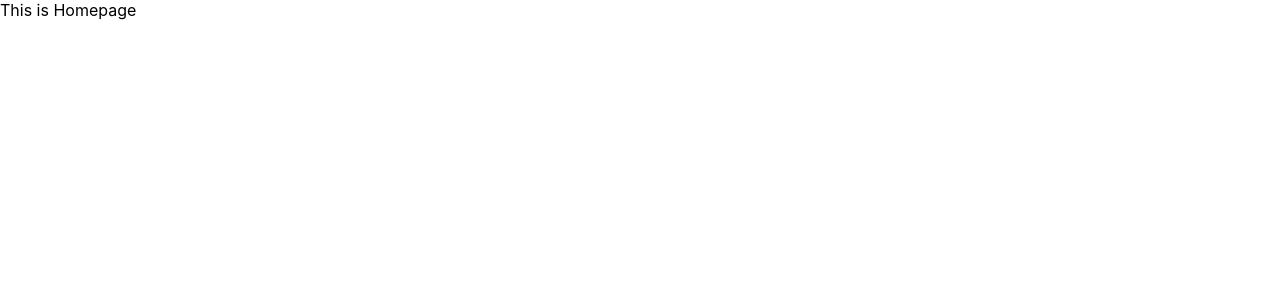
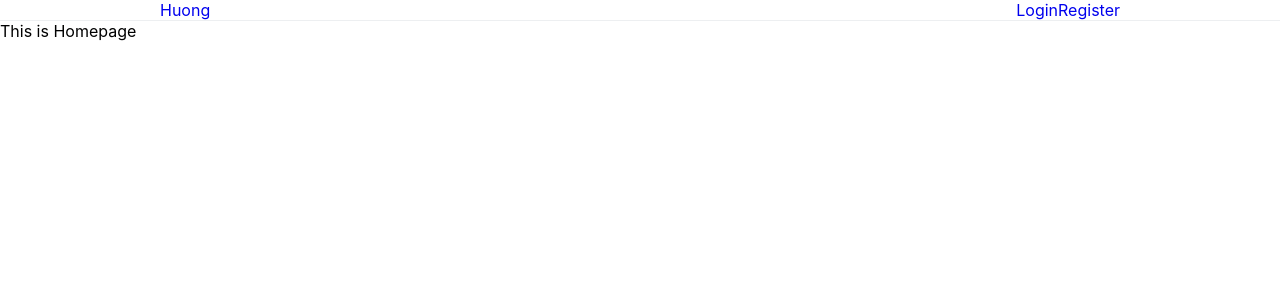
Before and after one commit to ngovanhuong94/reddit-clone, a React (Create React App) app in the folder client/: page / in a window 1280 px wide. Shown: the top 300 px of the page. Built offline with nearby package versions, Linux system fonts and the light colour scheme.

Commit message:
create header component

```diff
--- a/client/package.json
+++ b/client/package.json
@@ -6,7 +6,8 @@
     "react": "^16.8.6",
     "react-dom": "^16.8.6",
     "react-router-dom": "^5.0.0",
-    "react-scripts": "2.1.8"
+    "react-scripts": "2.1.8",
+    "styled-components": "^4.2.0"
   },
   "scripts": {
     "start": "react-scripts start",
--- a/client/src/App.js
+++ b/client/src/App.js
@@ -1,18 +1,30 @@
 import React, { Component } from 'react';
 import { BrowserRouter, Route, Switch } from 'react-router-dom'
+import { ThemeProvider } from 'styled-components'
 
+// theme
+import theme from './theme'
+// header
+import Header from './containers/Header'
+
+// pages
 import Home from './pages/Home'
 import Register from './pages/Register'
 
 class App extends Component {
   render() {
     return (
+      <ThemeProvider theme={theme}>
         <BrowserRouter>
+          <>
+            <Header />
             <Switch>
               <Route exact path="/" component={Home} />
               <Route path="/register" component={Register} />
             </Switch>
+          </>
         </BrowserRouter>
+      </ThemeProvider>
     );
   }
 }
--- /dev/null
+++ b/client/src/components/Container/index.js
@@ -0,0 +1,10 @@
+import React from 'react'
+import styled from 'styled-components'
+
+const StyledContainer = styled.div`
+    margin: 0 auto;
+    max-width: 960px;
+`
+
+
+export default StyledContainer
--- /dev/null
+++ b/client/src/components/Menu/MenuItem.js
@@ -0,0 +1,11 @@
+import React from 'react'
+import styled from 'styled-components'
+
+const StyledMenuItem = styled.li`
+
+    a {
+        text-decoration: none;
+    }
+`
+
+export default StyledMenuItem
--- /dev/null
+++ b/client/src/components/Menu/index.js
@@ -0,0 +1,13 @@
+import React from 'react'
+import styled from 'styled-components'
+import MenuItem from './MenuItem'
+
+const Menu = styled.ul`
+    display: flex;
+    flex-direction: row;
+    justfy-content: space-around;
+    list-style-type: none;
+`
+Menu.Item = MenuItem
+
+export default Menu
--- /dev/null
+++ b/client/src/containers/Header/index.js
@@ -0,0 +1,42 @@
+import React from 'react'
+import styled from 'styled-components'
+import { Link } from 'react-router-dom'
+import Container from '../../components/Container'
+import Menu from '../../components/Menu'
+
+const StyledNav = styled.nav`
+    background: white;
+    border-bottom: 1px solid ${props => props.theme.borderColor};
+`
+
+const StyledContainer = styled(Container)`
+    display: flex;
+    flex-direction: row;
+    justify-content: space-between;
+`
+
+class Header extends React.Component {
+    render () {
+        return (
+            <StyledNav>
+                <StyledContainer>
+                    <Menu>
+                        <Menu.Item>
+                            <Link to="/">Huong</Link>
+                        </Menu.Item>
+                    </Menu>
+                    <Menu>
+                        <Menu.Item>
+                            <Link to="/login">Login</Link>
+                        </Menu.Item>
+                        <Menu.Item>
+                            <Link to="/register">Register</Link>
+                        </Menu.Item>
+                    </Menu>
+                </StyledContainer>
+            </StyledNav>
+        )
+    }
+}
+
+export default Header
--- a/client/src/index.css
+++ b/client/src/index.css
@@ -1,3 +1,9 @@
+* {
+  padding: 0;
+  margin: 0;
+  box-sizing: border-box;
+}
+
 body {
   margin: 0;
   padding: 0;
--- /dev/null
+++ b/client/src/theme.js
@@ -0,0 +1,18 @@
+const theme = {
+    borderColor: '#EDEFF1',
+    errorText: '#FF0000',
+    linkText: 'rgb(24, 144, 255);',
+    bodyText: '#1c1c1c',
+    bodyBackground: '#DAE0E6',
+    lightColor: '#FFFFFF',
+    metaText: '#7c7c7c',
+
+
+    fontSizeNormal: '16px',
+    fontSizeLarge: '20px',
+    fontSizeSmall: '12px',
+
+    borderRadius: '4px',
+}
+
+export default theme
```
Also changed, not shown: 1 other file (tests, documents, lock files or other folders). Lines whose indentation alone changed are shown as unchanged.
